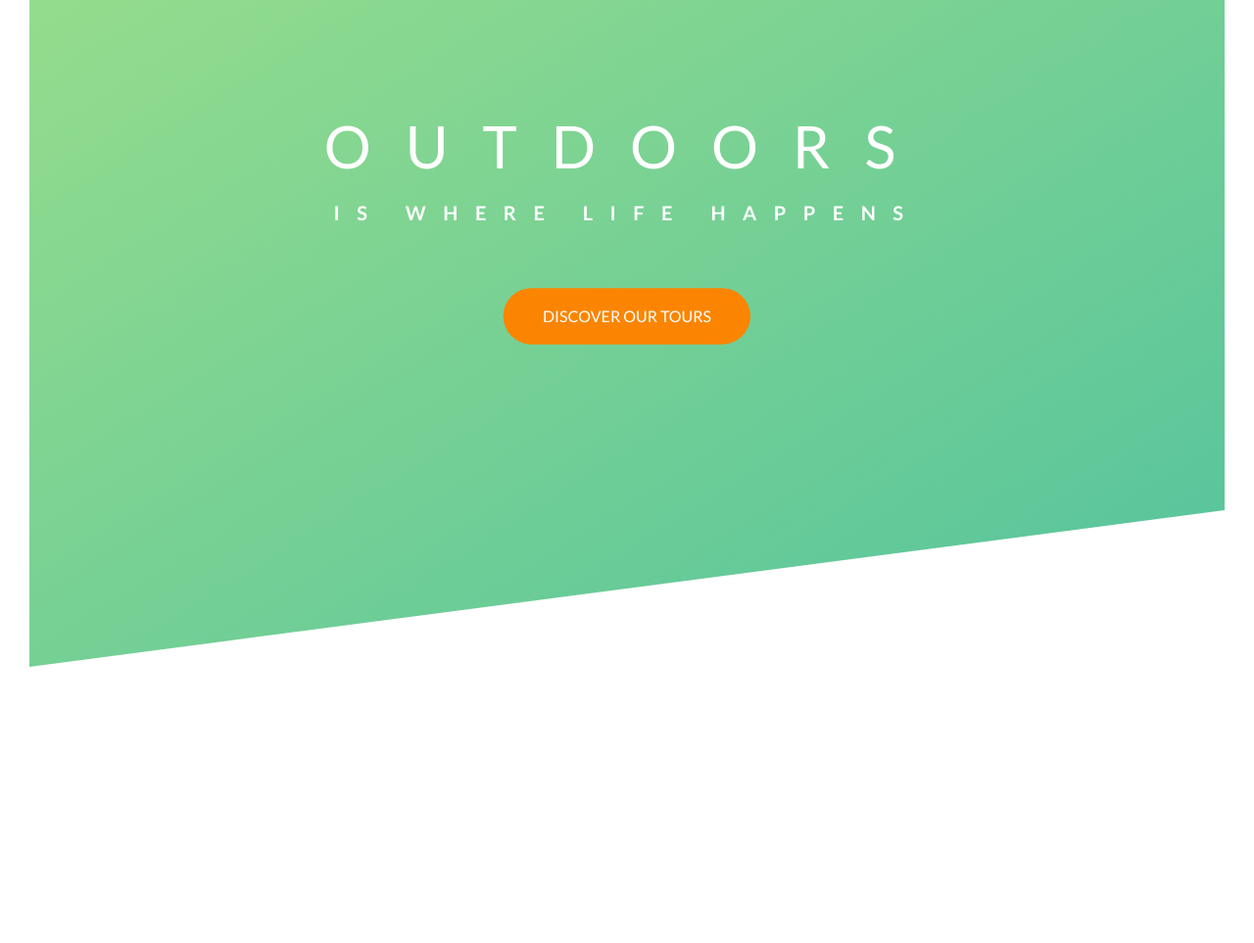
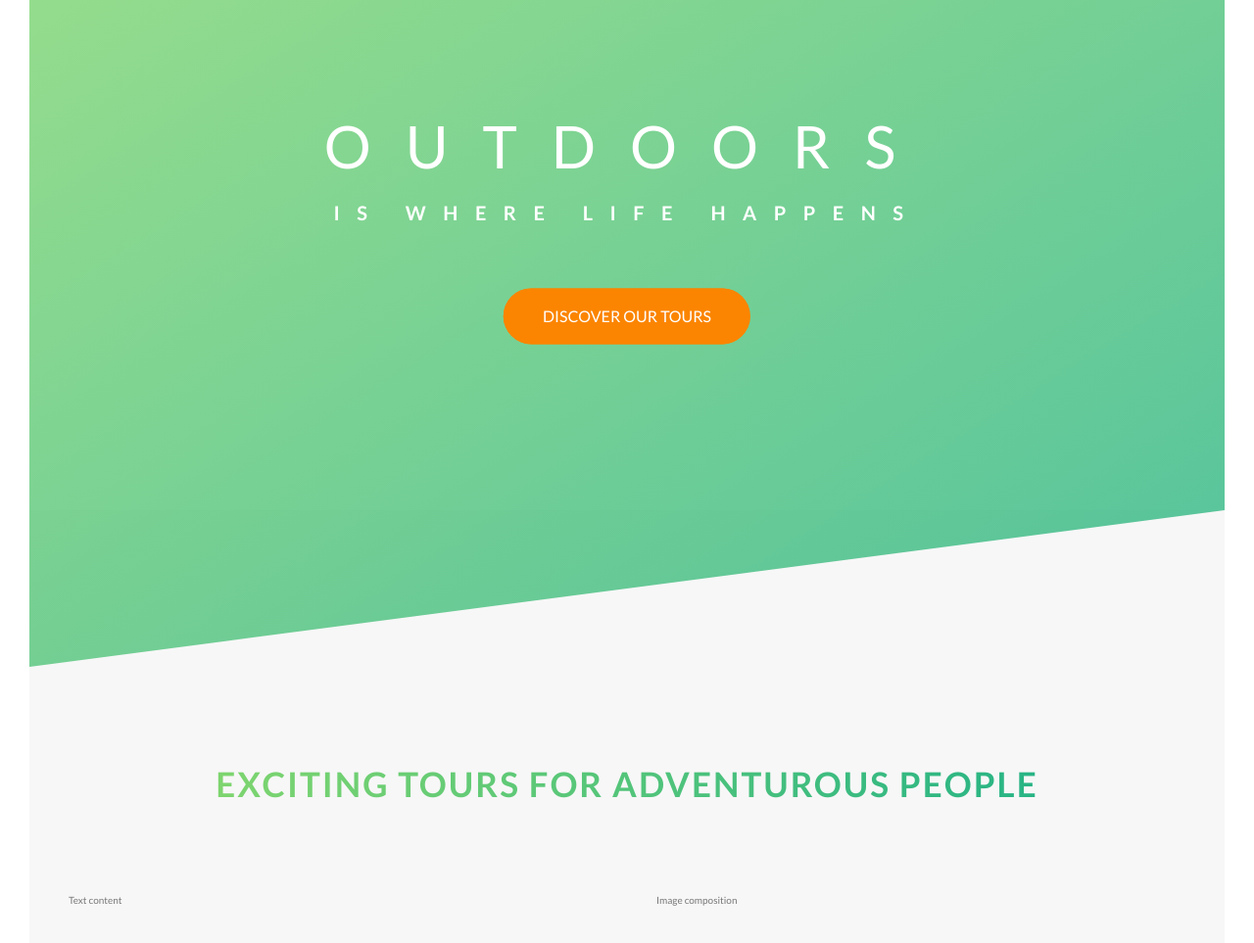
Before and after one commit to jkop22/SASS_advanced_CSS_course, a website: page index.html in a window 1280 px wide. Shown: the part 109-1072 px from the top of the page at 98% size. Before the commit the page ends 820 px from the top, so only its background shows below. Drawn offline with Linux system fonts and the light colour scheme.

Commit message:
About sekce - nadpis a zaklad gridu

```diff
--- a/index.html
+++ b/index.html
@@ -28,6 +28,20 @@
         <a href="#" class="btn btn--orange btn--animated">Discover our tours</a>
       </div>
     </header>
+
+    <main>
+      <section class="section-about">
+        <div class="u-center-text u-margin-bottom-80">
+          <h2 class="heading-secondary">
+            Exciting tours for adventurous people
+          </h2>
+        </div>
+        <div class="row">
+          <div class="col-1-of-2">Text content</div>
+          <div class="col-1-of-2">Image composition</div>
+        </div>
+      </section>
+    </main>
 
     <!-- <section class="grid-test">
       <div class="row">
--- a/sass/abstracts/_variables.scss
+++ b/sass/abstracts/_variables.scss
@@ -3,6 +3,7 @@ $color-primary-light: #7ed56f;
 $color-primary-dark: #28b485;
 
 $color-grey-dark: #777;
+$color-grey-light-1: #f7f7f7;
 $color-white: #fff;
 $color-black: #000;
 $color-orange: #fb8500;
--- a/sass/base/_typography.scss
+++ b/sass/base/_typography.scss
@@ -20,3 +20,25 @@
     animation: moveRight 1s ease-out;
   }
 }
+
+.heading-secondary {
+  font-size: 3.5rem;
+  text-transform: uppercase;
+  font-weight: 700;
+  letter-spacing: 2px;
+  display: inline-block;
+  background-image: linear-gradient(
+    to right,
+    $color-primary-light,
+    $color-primary-dark
+  );
+  background-clip: text;
+  -webkit-background-clip: text;
+  color: transparent;
+  transition: all 0.2s;
+
+  &:hover {
+    transform: skewY(2deg) skewX(15deg) scale(1.1);
+    text-shadow: 0.5rem 1rem 2rem rgba($color-black, 0.2);
+  }
+}
--- a/sass/base/_utilities.scss
+++ b/sass/base/_utilities.scss
@@ -0,0 +1,7 @@
+.u-center-text {
+  text-align: center;
+}
+
+.u-margin-bottom-80 {
+  margin-bottom: 8rem;
+}
--- a/sass/layout/_grid.scss
+++ b/sass/layout/_grid.scss
@@ -1,6 +1,6 @@
 .row {
   max-width: $grid-width;
-  background-color: #eee;
+  //background-color: #eee;
   margin: 0 auto; // finta na centrovani block elementu uvnitr jineho block elementu
 
   &:not(:last-child) {
@@ -10,7 +10,7 @@
   @include clearfix;
 
   [class^="col-"] {
-    background-color: orangered;
+    //background-color: orangered;
     float: left;
     &:not(:last-child) {
       margin-right: $gutter-horizontal;
--- a/sass/pages/_home.scss
+++ b/sass/pages/_home.scss
@@ -0,0 +1,5 @@
+.section-about {
+  background-color: $color-grey-light-1;
+  padding: 25rem 0;
+  margin-top: -20vh; // posun abychom se zbavili bileho trojuhelniku
+}
```
Also changed, not shown: css/style.css/main.css, 1 other file.
